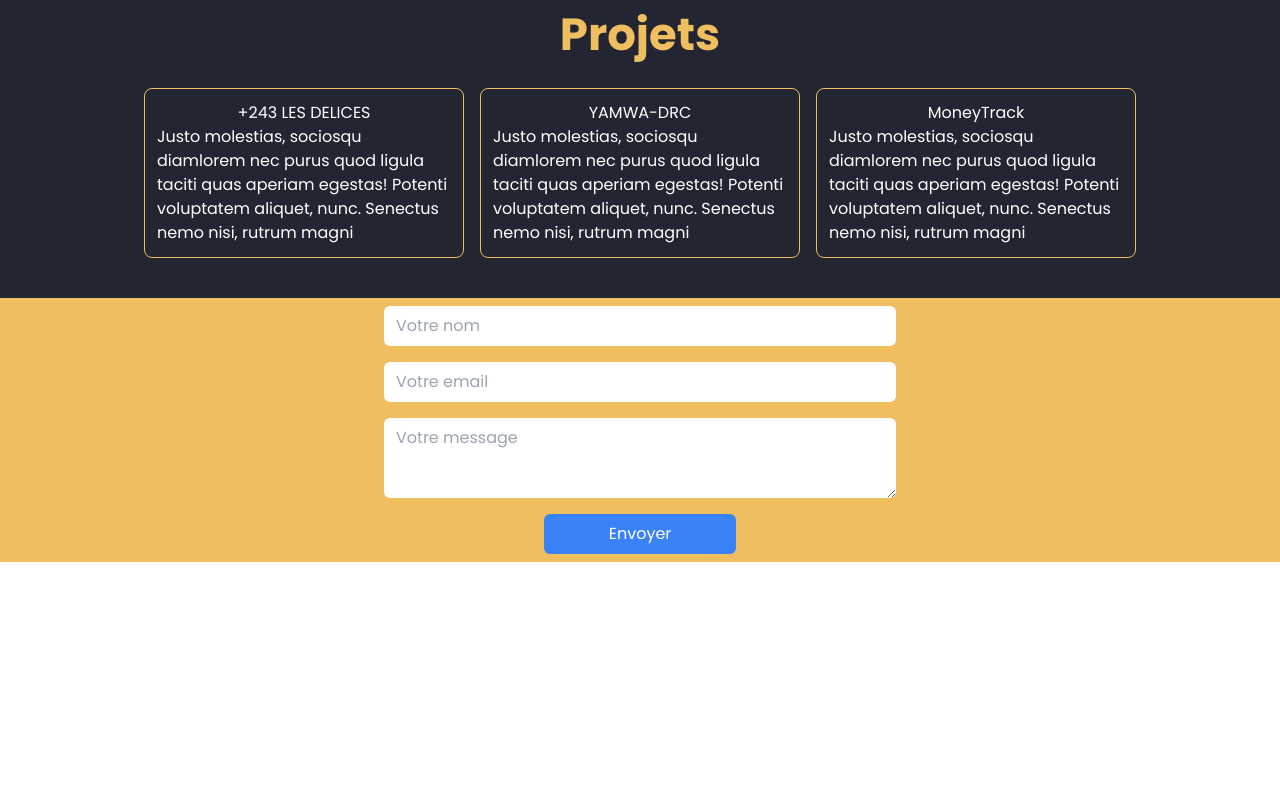
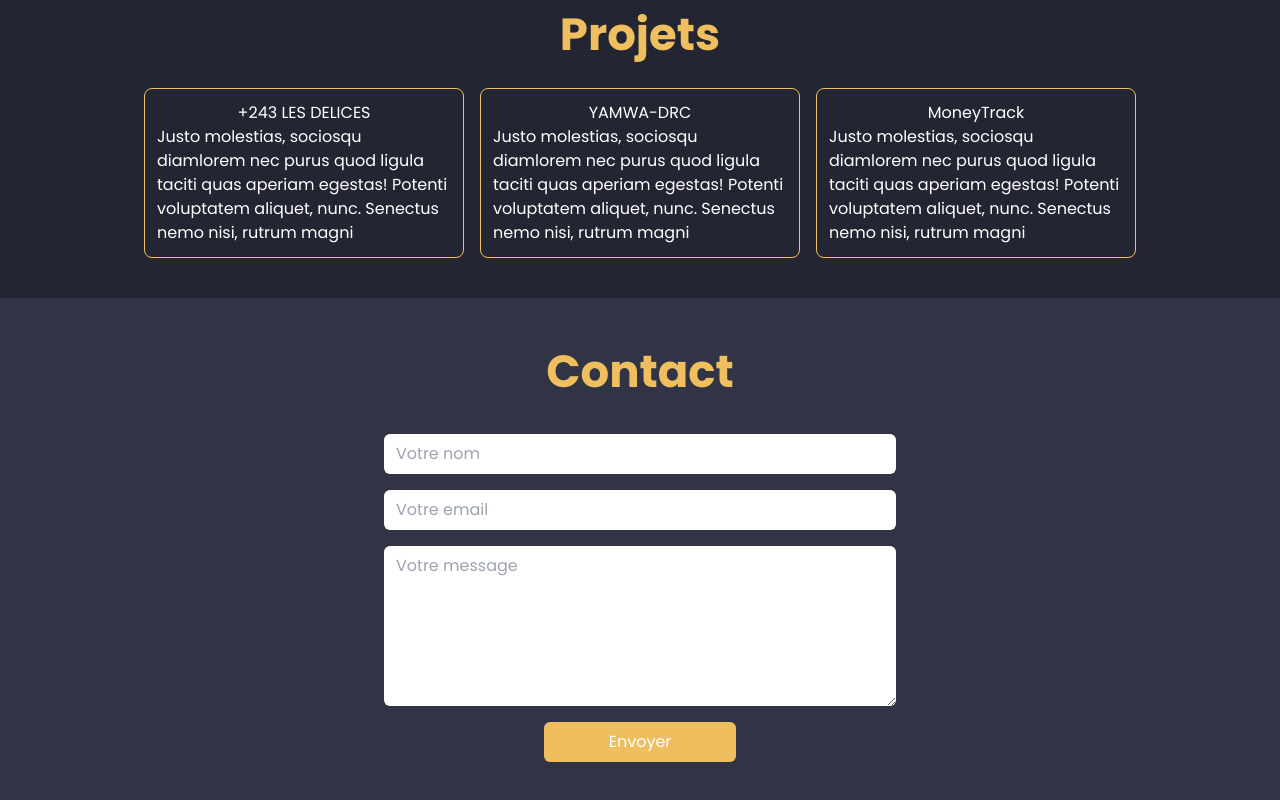
Before and after one commit to michael-lunzitisa/portfolio, a React (Vite) app: page / in a window 1280 px wide. Shown: the part 1635-2435 px from the top of the page. Before the commit the page ends 2197 px from the top, so only its background shows below. Built offline with nearby package versions, Linux system fonts and the light colour scheme; a web font is replaced by a local one.

Commit message:
add boutton submit contact

```diff
--- a/src/components/Contact.jsx
+++ b/src/components/Contact.jsx
@@ -1,9 +1,12 @@
 const Contact = () => {
   return (
-    <div className="bg-secondaryColor">
+    <div className="bg-secondaryColor py-10">
+      <h2 className="text-titleColor text-center text-[45px] font-bold pb-5">
+        Contact
+      </h2>
       <div>
         <form action="submit" method="post">
-          <div class="flex flex-col justify-content-center items-center bg-titleColor">
+          <div class="flex flex-col justify-content-center items-center">
             <input
               type="text"
               name="name"
@@ -19,11 +22,11 @@
             <textarea
               name="message"
               placeholder="Votre message"
-              class="w-[40%]  h-20 px-3 py-2 m-2 border-gray-300 rounded-md"
+              class="w-[40%]  h-40 px-3 py-2 m-2 border-gray-300 rounded-md"
             ></textarea>
             <button
               type="submit"
-              class="w-[15%]  px-3 py-2 m-2 bg-blue-500 text-white rounded-md"
+              class="w-[15%]  px-3 py-2 m-2 bg-titleColor text-white rounded-md"
             >
               Envoyer
             </button>
```
